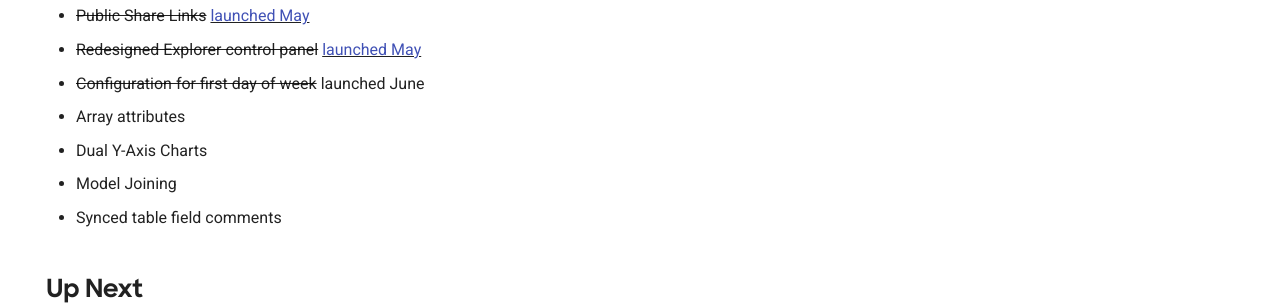
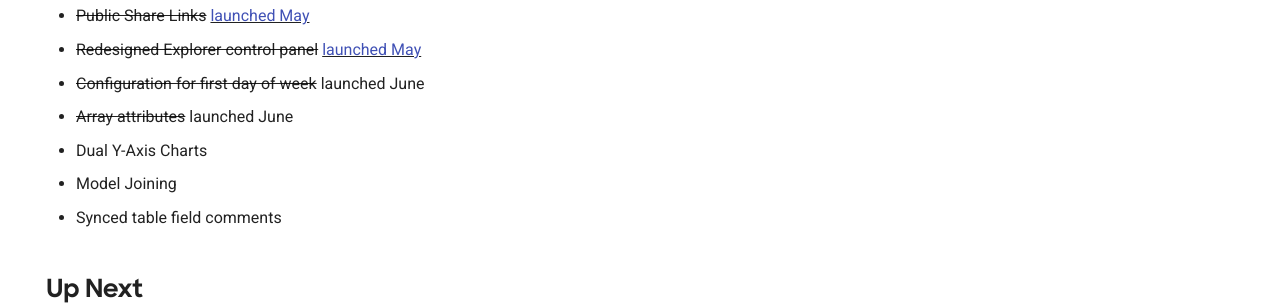
Before and after one commit to gleannyc/documentation, an MkDocs documentation site: the page built from docs/product-roadmap/index.md, in a window 1280 px wide and 900 px high. Shown: the part 398-703 px from the top of the window. Built offline with MkDocs 1.6.1 and Material for MkDocs 9.7.7, drawn with Linux system fonts in a browser that asks for light colours.

Commit message:
cross arrays off from roadmap

```diff
--- a/docs/product-roadmap/index.md
+++ b/docs/product-roadmap/index.md
@@ -16,7 +16,7 @@ In the next six weeks:
 - <del>Public Share Links</del> <ins>[launched May](../changelog/2023_05_30/#public-link-sharing)</ins>
 - <del>Redesigned Explorer control panel</del> <ins>[launched May](../changelog/2023_05_30/#refreshed-control-panel)</ins>
 - <del>Configuration for first day of week</del> launched June
-- Array attributes
+- <del>Array attributes</del> launched June
 - Dual Y-Axis Charts
 - Model Joining
 - Synced table field comments
```
